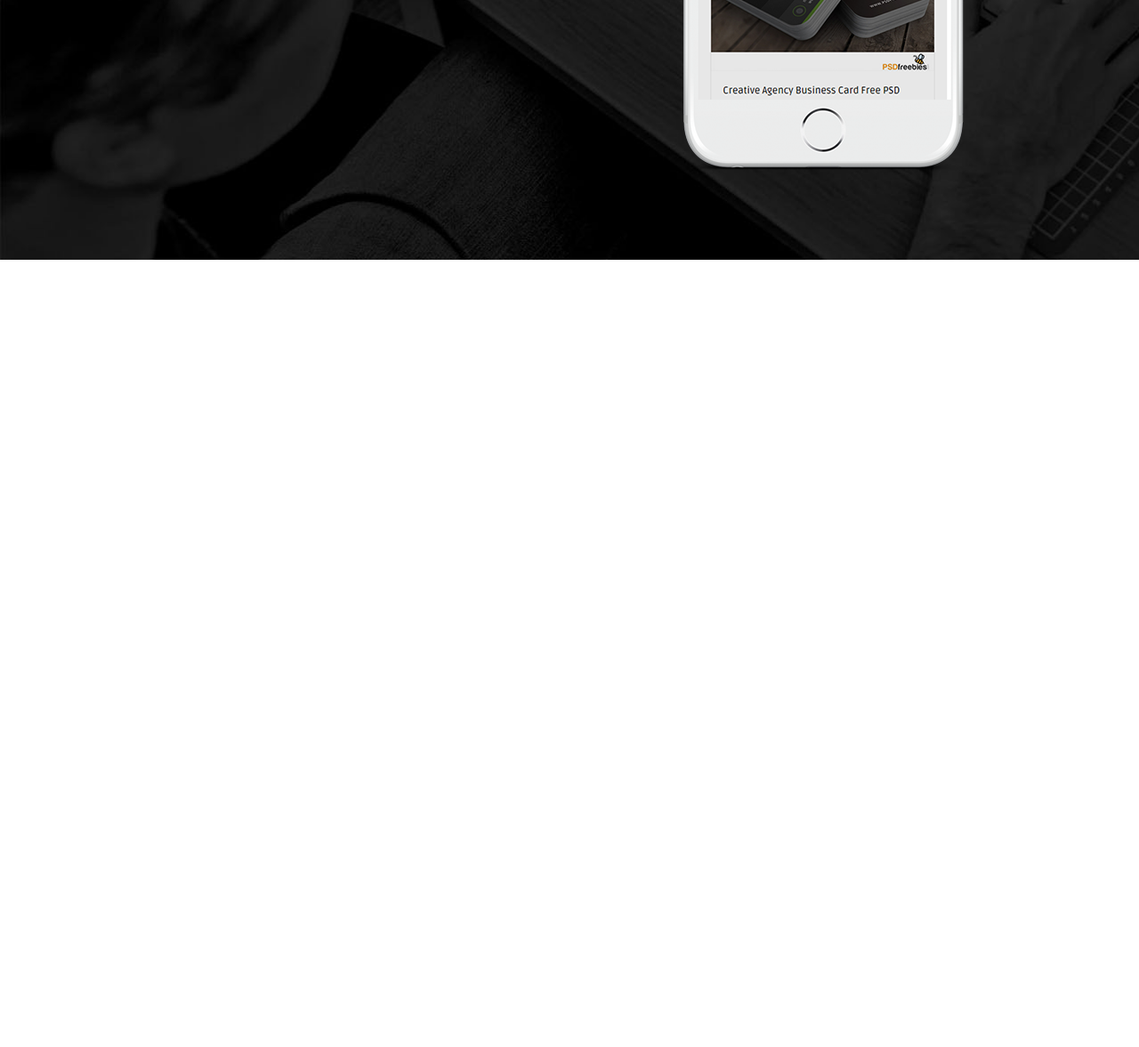
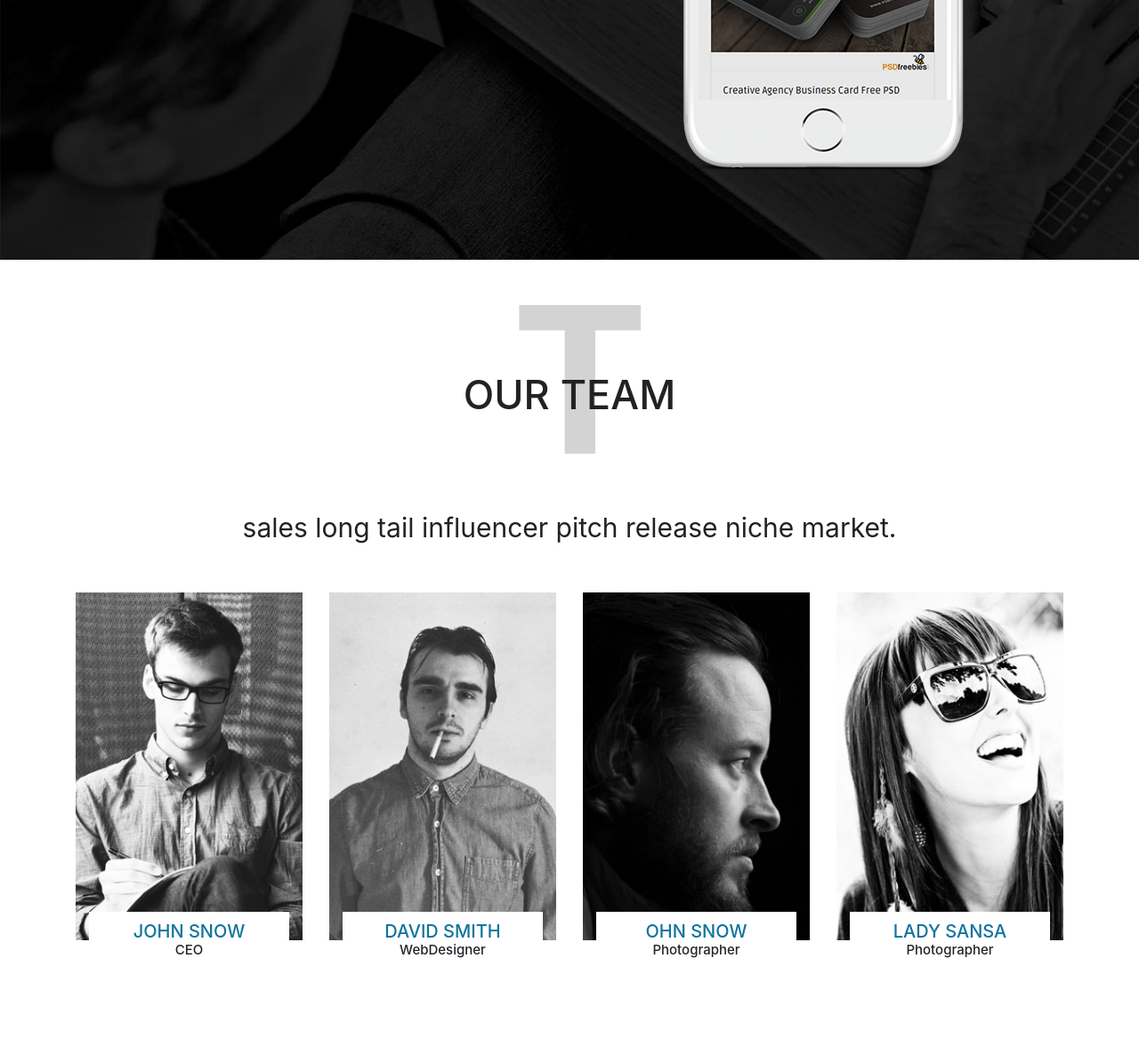
Before and after one commit to Watary/layout_1, a plain HTML site: page index.html in a window 1280 px wide. Shown: the part 4383-5560 px from the top of the page at 89% size. Before the commit the page ends 4675 px from the top, so only its background shows below. Drawn offline with nearby package versions, Linux system fonts and the light colour scheme.

Commit message:
Create section 6

```diff
--- a/css/style.css
+++ b/css/style.css
@@ -281,3 +281,60 @@ header .scroll_down a:after{
 	background: #11749e;
 	text-transform: uppercase;
 }
+.section_6{
+	position: relative;
+	text-align: center;
+	font-style: "GothaProMed";
+}
+.section_6 .background_logo{
+	position: absolute;
+	color: #2223;
+	font-size: 230px;
+	left: calc(50% - 65px);
+	top: -38px;
+	font-style: "roboto";
+	font-weight: bold;
+	text-transform: uppercase;
+}
+.section_6 h1{
+	text-align: center;
+	font-style: "GothaProMed";
+	text-transform: uppercase;
+	color: #222;
+	margin: 125px 0 100px 0;
+	font-size: 45px;
+}
+.section_6 .text{
+	font-style: "GothaProMed";
+	color: #222;
+	font-size: 30px;
+	margin-bottom: 50px;
+}
+.section_6 img{
+	width: 100%;
+	z-index: 50;
+}
+.section_6 .item{
+	position: relative;
+	margin-bottom: 120px;
+}
+.section_6 .item h1{
+	color: #11749e;
+	font-size: 20px;
+	margin: 0 auto;
+	padding: 0 auto;
+	text-transform: uppercase;
+}
+.section_6 .item h3{
+	font-size: 15px;
+	margin: 0 auto;
+	padding: 0 auto;
+}
+.section_6 .info{
+	background: #fff;
+	position: absolute;
+	bottom: -30px;
+	left: 30px;
+	padding: 10px;
+	width: calc(100% - 60px);
+}
--- a/index.html
+++ b/index.html
@@ -241,6 +241,54 @@
 			</div>
 		</section>
 
+		<section class="section_6">
+			<div class="clear_mp"> </div>
+			<div class="background_logo">T</div>
+			<h1>Our Team</h1>
+			<div class="clear_mp"> </div>
+
+			<div class="text">sales long tail influencer pitch release niche market.</div>
+
+			<div class="clear_mp"> </div>
+
+			<div class="container">
+				<div class="row">
+					<div class="project container">
+						<div class="row">
+							<div class="col-lg-3 col-md-6 item">
+								<img src="/layout_1/image/tesm_1.jpg" alt="img">
+								<div class="info">
+									<h1>JOHN SNOW</h1>
+									<h3>CEO</h3>
+								</div>
+							</div>
+							<div class="col-lg-3 col-md-6 item">
+								<img src="/layout_1/image/tesm_2.jpg" alt="img">
+								<div class="info">
+									<h1>DAVID SMITH</h1>
+									<h3>WebDesigner</h3>
+								</div>
+							</div>
+							<div class="col-lg-3 col-md-6 item">
+								<img src="/layout_1/image/tesm_3.jpg" alt="img">
+								<div class="info">
+									<h1>OHN SNOW</h1>
+									<h3>Photographer</h3>
+								</div>
+							</div>
+							<div class="col-lg-3 col-md-6 item">
+								<img src="/layout_1/image/tesm_4.jpg" alt="img">
+								<div class="info">
+									<h1>LADY SANSA</h1>
+									<h3>Photographer</h3>
+								</div>
+							</div>
+						</div>
+					</div>
+				</div>
+			</div>
+		</section>
+
 		<footer id="footer">
 
 		</footer>
```
Also changed, not shown: image/tesm_1.jpg (added), image/tesm_2.jpg (added), image/tesm_3.jpg (added), image/tesm_4.jpg (added), 4 other files.
